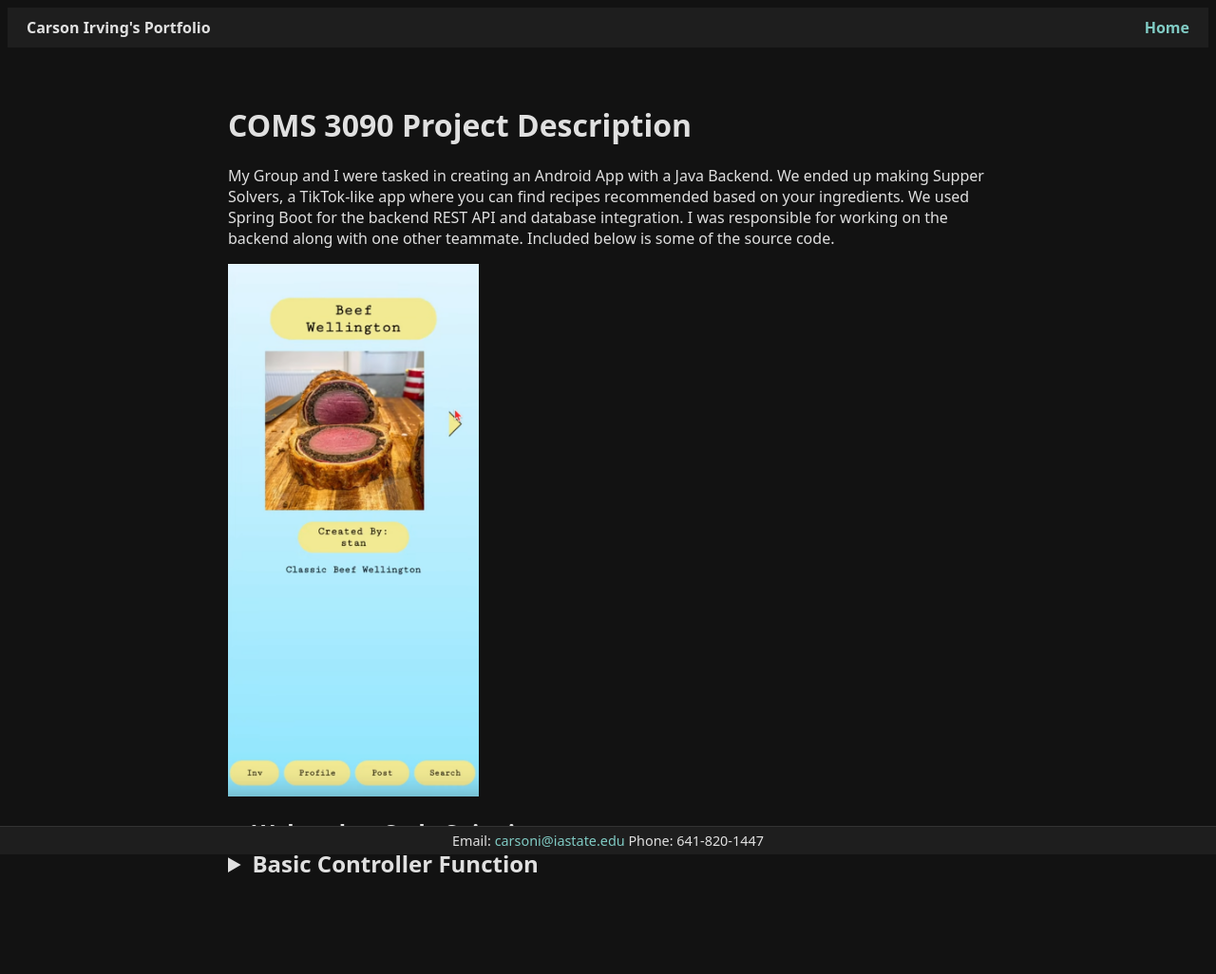
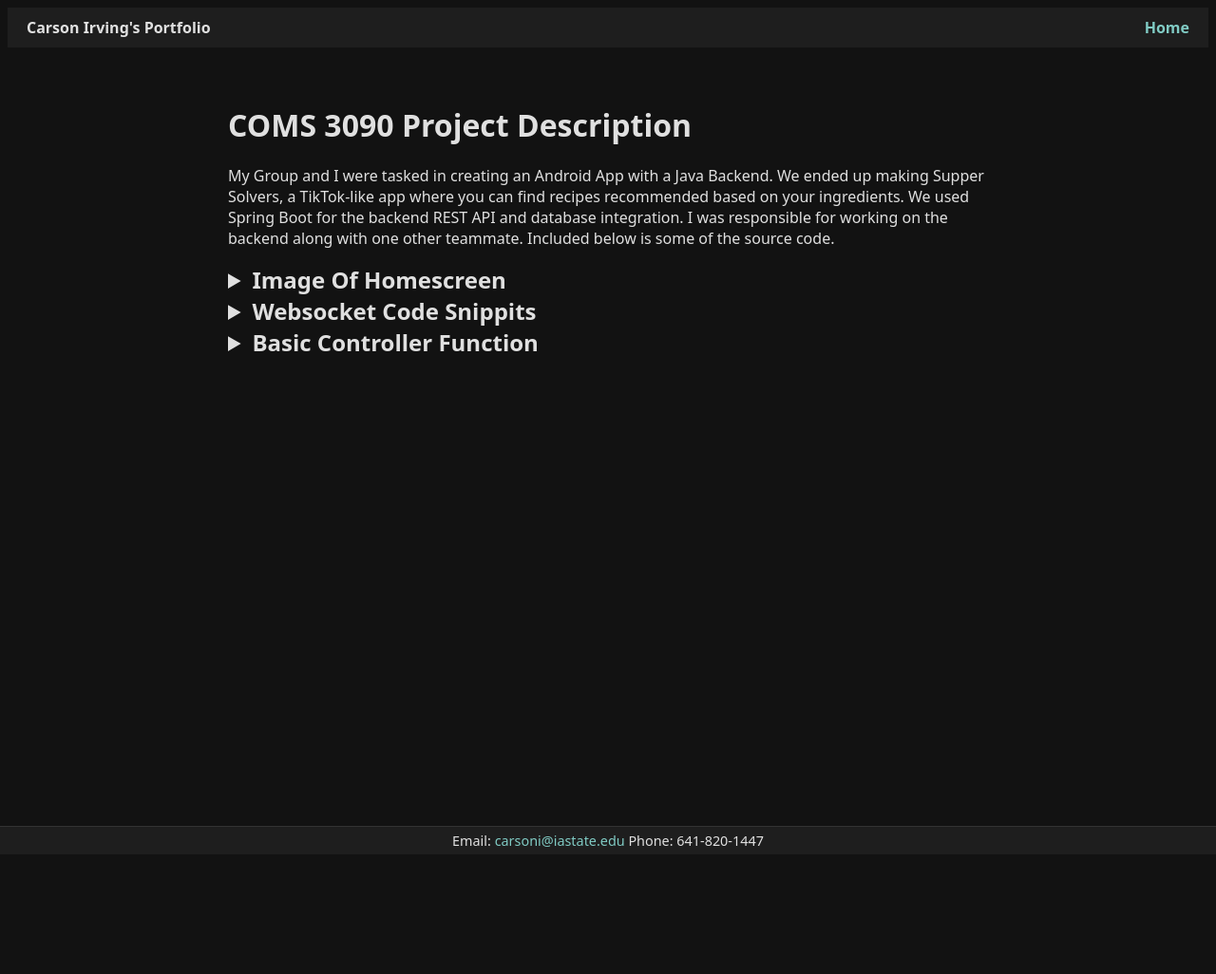
Before and after one commit to carsoni4/carsoni4.github.io, a Jekyll site: the page built from 309Project/projectDescription.md, in a window 1280 px wide. Shown: the whole page at 95% size. Built offline with Jekyll 4.4.1, drawn with Linux system fonts in a browser that asks for light colours; after the commit the page ends 900 px from its top, so only the background shows below that.

Commit message:
Update projectDescription.md

```diff
--- a/309Project/projectDescription.md
+++ b/309Project/projectDescription.md
@@ -6,7 +6,10 @@ title: COMS 3090 Project Description
 My Group and I were tasked in creating an Android App with a Java Backend.
 We ended up making Supper Solvers, a TikTok-like app where you can find recipes recommended based on your ingredients. We used Spring Boot for the backend REST API and database integration. I was responsible for working on the backend along with one other teammate. Included below is some of the source code.
 
-<img src="/assets/309Project/SupperSolverPicture.png" alt="Picture of SupperSolver Homescreen" style="max-width:33%; height:auto;">
+<details>
+    <summary style="font-size:1.5em; font-weight:bold;">Image Of Homescreen</summary>
+    <img src="/assets/309Project/SupperSolverPicture.png" alt="Picture of SupperSolver Homescreen" style="max-width:33%; height:auto;">
+</details>
 
 <details>
     <summary style="font-size:1.5em; font-weight:bold;">Websocket Code Snippits</summary>
```
